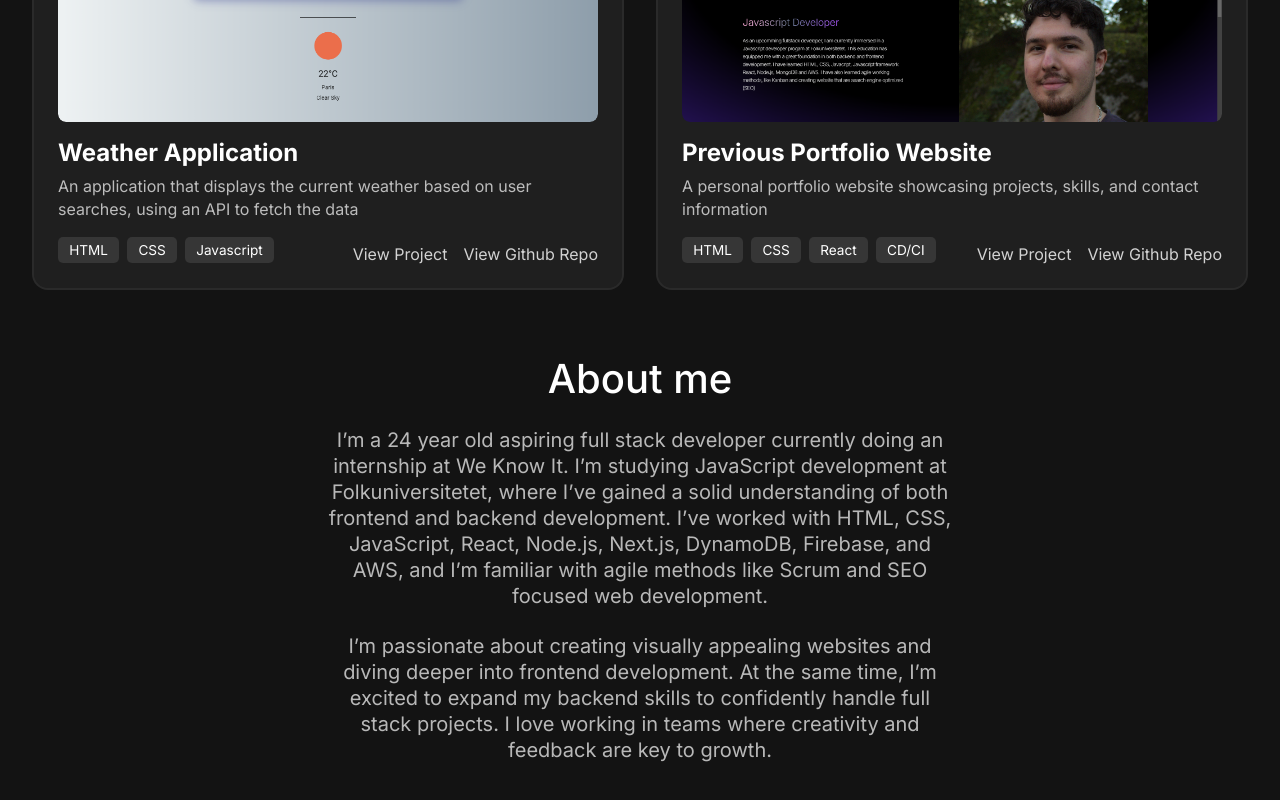
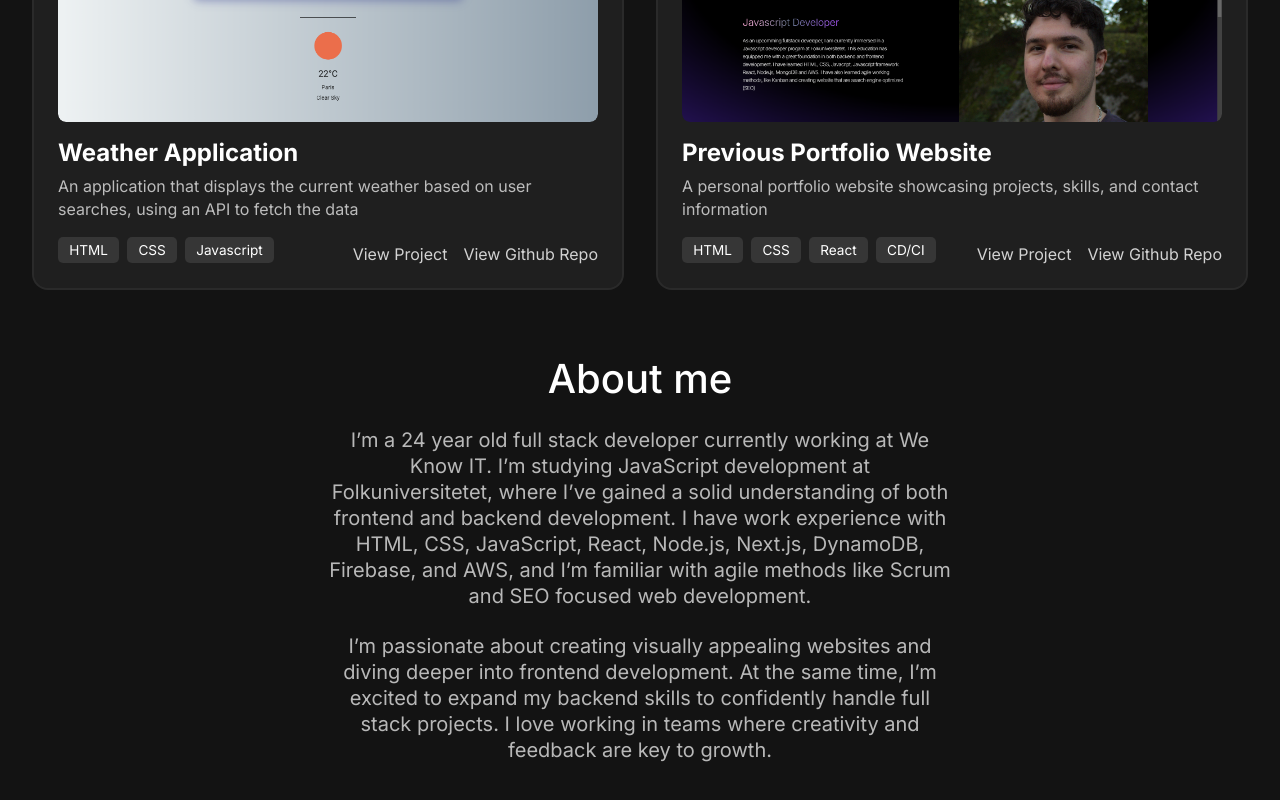
Before and after one commit to Egeeoz/portfolio-2.0, a React app: page / in a window 1280 px wide. Shown: the part 1424-2224 px from the top of the page. Built offline with nearby package versions, Linux system fonts and the light colour scheme; the HTML template or start-up script is replaced by a standard one.

Commit message:
Update about content

```diff
--- a/src/components/about/About.jsx
+++ b/src/components/about/About.jsx
@@ -5,13 +5,12 @@ const About = () => {
     <section className={styles.aboutContainer} id="about">
       <h1>About me</h1>
       <p className={styles.aboutText}>
-        I’m a 24 year old aspiring full stack developer currently doing an
-        internship at We Know It. I’m studying JavaScript development at
-        Folkuniversitetet, where I’ve gained a solid understanding of both
-        frontend and backend development. I’ve worked with HTML, CSS,
-        JavaScript, React, Node.js, Next.js, DynamoDB, Firebase, and AWS, and
-        I’m familiar with agile methods like Scrum and SEO focused web
-        development.
+        I’m a 24 year old full stack developer currently working at We Know IT.
+        I’m studying JavaScript development at Folkuniversitetet, where I’ve
+        gained a solid understanding of both frontend and backend development. I
+        have work experience with HTML, CSS, JavaScript, React, Node.js,
+        Next.js, DynamoDB, Firebase, and AWS, and I’m familiar with agile
+        methods like Scrum and SEO focused web development.
       </p>
       <p className={styles.aboutText}>
         I’m passionate about creating visually appealing websites and diving
--- a/src/components/hero/Hero.jsx
+++ b/src/components/hero/Hero.jsx
@@ -33,7 +33,7 @@ const Hero = () => {
     <section className={styles.heroContainer}>
       <div className={styles.heroContent} ref={heroContentRef}>
         <h1>ege özakdemir</h1>
-        <h2>javascript developer</h2>
+        <h2>fullstack developer</h2>
       </div>
       <a href="#projects">
         <FaChevronDown size={20} />
```
